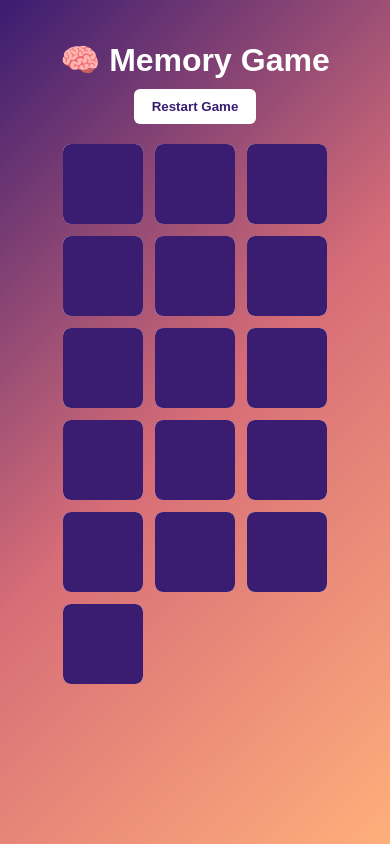
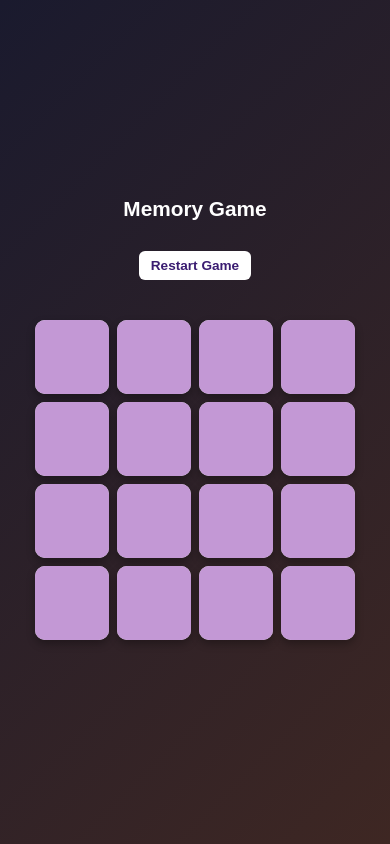
Before and after one commit to Kathirvel-123/Memory_game_3, a plain HTML site: page index.html in a window 390 px wide. Drawn offline with Linux system fonts and the light colour scheme.

Commit message:
second update

```diff
--- a/index.html
+++ b/index.html
@@ -8,7 +8,7 @@
 </head>
 <body>
   <header>
-    <h1>🧠 Memory Game</h1>
+    <h1>Memory Game</h1>
     <button id="restartBtn">Restart Game</button>
   </header>
 
--- a/styles.css
+++ b/styles.css
@@ -1,55 +1,63 @@
 body {
   font-family: 'Poppins', sans-serif;
-  background: linear-gradient(135deg, #3a1c71, #d76d77, #ffaf7b);
+  background: linear-gradient(135deg, #1A1A2E, #3E2723);
   display: flex;
   flex-direction: column;
   align-items: center;
+  justify-content: center;
   min-height: 100vh;
   margin: 0;
   color: #fff;
+  overflow: hidden;
 }
 
 header {
   text-align: center;
-  margin: 20px 0;
+  margin-bottom: 20px;
 }
 
 h1 {
-  margin-bottom: 10px;
+  margin-bottom: 30px;
 }
 
 #restartBtn {
-  background-color: #fff;
+  background-color: #ffffff;
   color: #3a1c71;
   border: none;
   padding: 10px 18px;
   border-radius: 6px;
   cursor: pointer;
   font-weight: 600;
-  transition: background 0.3s;
+  transition: all 0.3s ease;
 }
 
 #restartBtn:hover {
   background-color: #eee;
+  transform: scale(1.05);
 }
+
 
 .game-container {
   display: grid;
-  grid-template-columns: repeat(4, 90px);
-  grid-gap: 15px;
+  grid-template-columns: repeat(auto-fit, minmax(90px, 1fr));
+  gap: 15px;
   justify-content: center;
-  margin-bottom: 40px;
+  align-content: center;
+  width: 90vw;
+  max-width: 500px;
+  padding: 20px;
+  box-sizing: border-box;
 }
 
 .card {
-  width: 90px;
-  height: 90px;
+  aspect-ratio: 1 / 1;
   background-color: #fff;
-  border-radius: 8px;
+  border-radius: 10px;
   transform-style: preserve-3d;
-  transition: transform 0.4s;
+  transition: transform 0.4s ease;
   cursor: pointer;
   position: relative;
+  box-shadow: 0 4px 8px rgba(0,0,0,0.3);
 }
 
 .card.flip {
@@ -61,7 +69,7 @@ h1 {
   position: absolute;
   width: 100%;
   height: 100%;
-  border-radius: 8px;
+  border-radius: 10px;
   backface-visibility: hidden;
 }
 
@@ -76,17 +84,60 @@ h1 {
 }
 
 .back {
-  background-color: #3a1c71;
+  background-color: #b987ced9;
 }
 
-@media (max-width: 600px) {
+.game-container {
+  display: grid;
+  grid-template-columns: repeat(auto-fit, minmax(90px, 1fr));
+  gap: 15px;
+  width: 90vw;
+  max-width: 500px;
+  margin: 0 auto;
+}
+
+
+@media (max-width: 768px) {
   .game-container {
-    grid-template-columns: repeat(3, 80px);
-    grid-gap: 12px;
+    grid-template-columns: repeat(4, minmax(80px, 1fr));
+    gap: 12px;
+    width: 92vw;
+  }
+}
+
+
+@media (max-width: 480px) {
+  header h1 {
+    font-size: 1.3rem;
   }
 
-  .card {
-    width: 80px;
-    height: 80px;
+  #restartBtn {
+    padding: 7px 12px;
+    font-size: 0.85rem;
+  }
+
+  .game-container {
+    grid-template-columns: repeat(4, minmax(60px, 1fr));
+    gap: 8px;
+    width: 95vw;
+    max-width: 360px;
   }
 }
+
+
+@media (max-width: 360px) {
+  .game-container {
+    grid-template-columns: repeat(4, minmax(50px, 1fr));
+    gap: 6px;
+    width: 96vw;
+  }
+
+  header h1 {
+    font-size: 1.1rem;
+  }
+
+  #restartBtn {
+    padding: 6px 10px;
+    font-size: 0.8rem;
+  }
+}
```
